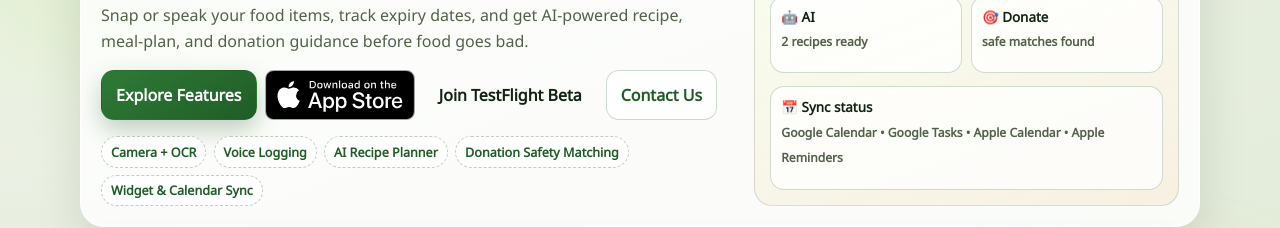
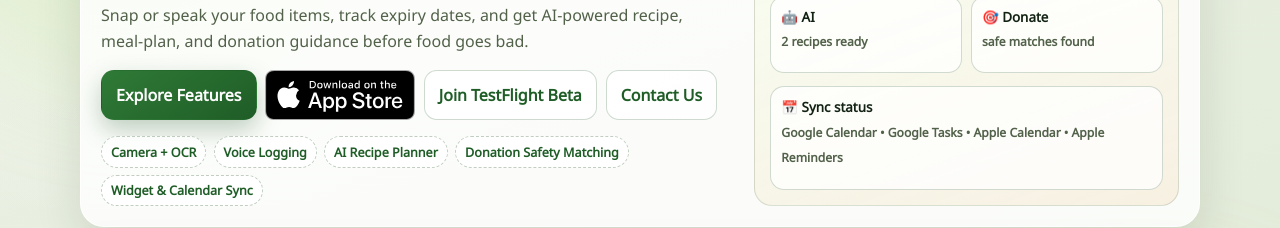
Before and after one commit to Albair581/fnwebsite, an Astro site: page /en in a window 1280 px wide. Shown: the part 230-458 px from the top of the page. Built offline with nearby package versions, Linux system fonts and the light colour scheme; Astro itself is replaced by a stand-in of ours.

Commit message:
Updated wrong button style

```diff
--- a/src/pages/[locale]/index.astro
+++ b/src/pages/[locale]/index.astro
@@ -34,7 +34,7 @@ const copy = overviewCopy[locale];
         <a href="https://apps.apple.com/us/app/food-ninja-reduce-waste/id6759663379" rel="noreferrer noopener" target="_blank">
           <img src={common.iosDownloadLabel} alt="iOS Download" height="50px">
         </a>
-        <a class="btn btn--secondary" href="https://betasignup.food-ninja.com/" target="_blank" rel="noopener noreferrer">{common.testFlightSignUpLabel}</a>
+        <a class="btn btn--ghost" href="https://betasignup.food-ninja.com/" target="_blank" rel="noopener noreferrer">{common.testFlightSignUpLabel}</a>
         <a class="btn btn--ghost" href={localePath(locale, "about/contact-us")}>{copy.ctaSecondary}</a>
       </div>
       <div class="hero-badges">
```
